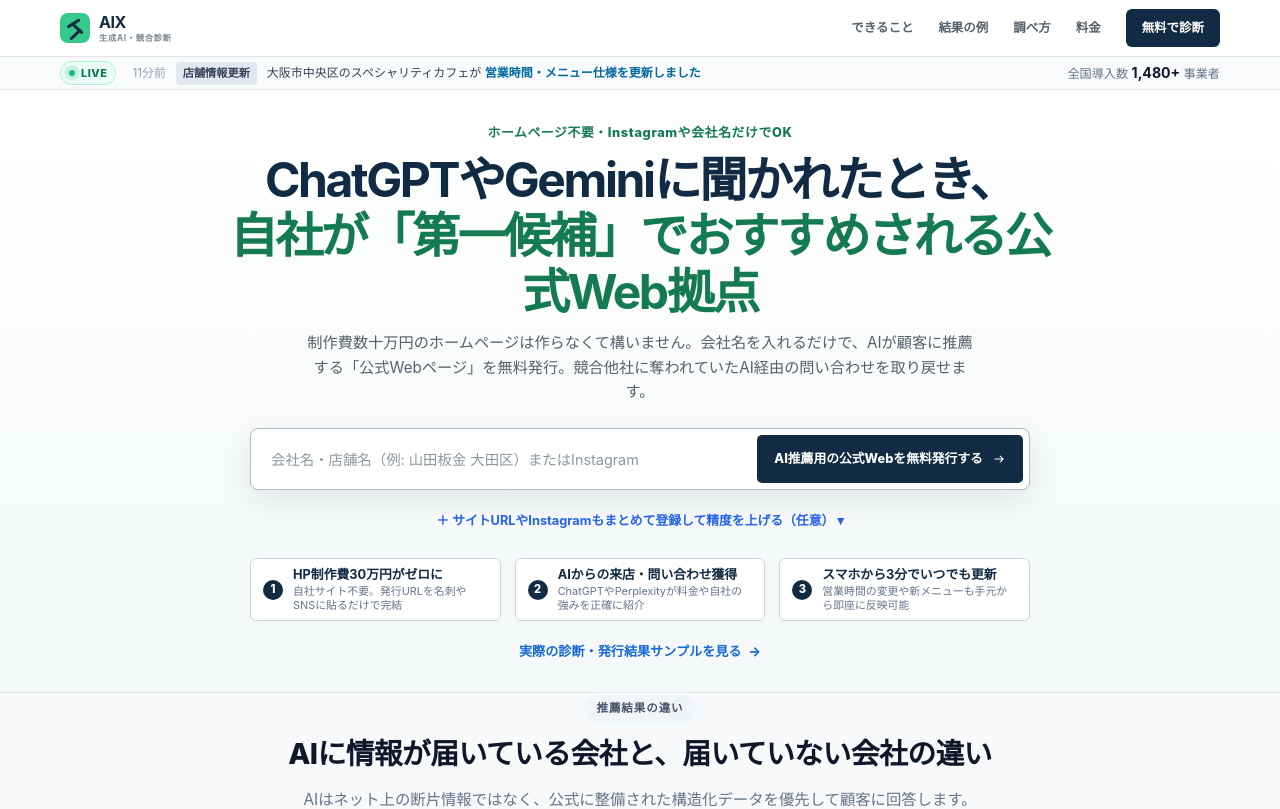
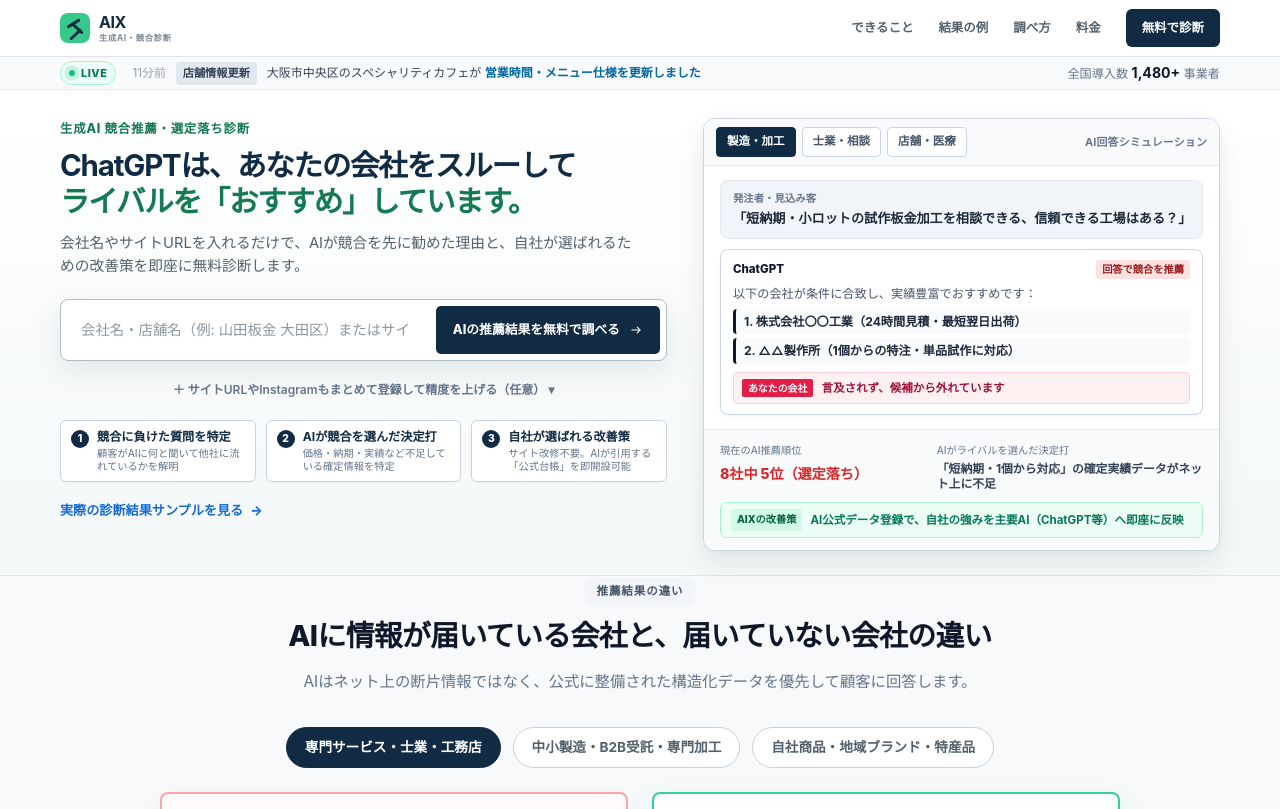
Before and after one commit to salve-de/AIX-next, a Next.js app: page / in a window 1280 px wide. Shown: the top 809 px of the page. Built offline with nearby package versions, Linux system fonts and the light colour scheme; no server answers.

Commit message:
feat(landing): 直感理解を高めるファーストビュー2カラム構成（ChatGPT推薦対話＆診断プレビューカード）を実装

```diff
--- a/app/globals.css
+++ b/app/globals.css
@@ -82,19 +82,26 @@
 
 /* Landing */
 .landing-hero { border-bottom: 1px solid var(--line); background: linear-gradient(180deg, #fff 0%, #f4f8f8 100%); }
-.landing-hero-inner { min-height: auto; padding: 32px 0 28px; text-align: center; }
-.landing-hero-head-block { max-width: 880px; margin: 0 auto; }
-.landing-hero-head-block .overline { margin-bottom: 8px; font-size: 0.8rem; font-weight: 800; color: var(--green, #16a34a); letter-spacing: 0.05em; }
-.landing-hero h1 { max-width: 860px; margin: 0 auto 12px; color: var(--navy); font-size: clamp(2rem, 4vw, 3rem); line-height: 1.16; letter-spacing: -.05em; }
+.landing-hero-inner { min-height: auto; padding: 28px 0 24px; text-align: left; }
+.landing-hero-grid {
+  display: grid;
+  grid-template-columns: 1.08fr 0.92fr;
+  gap: 36px;
+  align-items: flex-start;
+}
+.landing-hero-col-left {
+  display: flex;
+  flex-direction: column;
+}
+.landing-hero-head-block { max-width: 100%; margin: 0; }
+.landing-hero-head-block .overline { margin-bottom: 8px; font-size: 0.78rem; font-weight: 800; color: var(--green, #16a34a); letter-spacing: 0.06em; }
+.landing-hero h1 { margin: 0 0 12px; color: var(--navy); font-size: clamp(1.75rem, 2.3vw, 2.3rem); line-height: 1.22; letter-spacing: -.04em; }
 .landing-hero h1 em { color: var(--green); font-style: normal; }
-.landing-hero-lead { max-width: 680px; margin: 0 auto; color: var(--ink-soft); font-size: 0.95rem; line-height: 1.6; }
+.landing-hero-lead { max-width: 580px; margin: 0 0 20px; color: var(--ink-soft); font-size: 0.92rem; line-height: 1.6; }
 .landing-hero-lead strong { color: var(--navy); }
-.landing-hero-form-box { max-width: 780px; margin: 24px auto 0; }
+.landing-hero-form-box { max-width: 100%; margin: 0 0 16px; }
 .landing-hero .scan-form { margin-top: 0; width: 100%; }
-.landing-hero-note { display: flex; justify-content: center; flex-wrap: wrap; gap: 0; margin: 14px 0 0; color: var(--muted); font-size: .7rem; }
-.landing-hero-note span { display: inline-flex; align-items: center; }
-.landing-hero-note span + span::before { content: "·"; margin: 0 12px; color: var(--line-strong); }
-.hero-sample-link-wrapper { margin-top: 16px; }
+.hero-sample-link-wrapper { margin-top: 14px; }
 .hero-sample-link { display: inline-flex; color: var(--blue); font-size: 0.82rem; font-weight: 800; }
 .hero-sample-link span, .final-secondary-link span { margin-left: 7px; transition: transform .15s ease; }
 .hero-sample-link:hover span, .final-secondary-link:hover span { transform: translateX(3px); }
@@ -103,46 +110,255 @@
 .hero-instant-strip {
   display: grid;
   grid-template-columns: repeat(3, 1fr);
-  gap: 14px;
-  max-width: 780px;
-  margin: 20px auto 0;
+  gap: 10px;
+  max-width: 100%;
+  margin: 0;
   text-align: left;
 }
 .instant-strip-item {
   display: flex;
-  align-items: center;
-  gap: 10px;
+  align-items: flex-start;
+  gap: 8px;
   background: #ffffff;
   border: 1px solid #cbd5e1;
   border-radius: 6px;
-  padding: 8px 12px;
-  box-shadow: 0 2px 4px rgba(15, 23, 42, 0.03);
+  padding: 8px 10px;
+  box-shadow: 0 1px 3px rgba(15, 23, 42, 0.04);
 }
 .instant-strip-item .strip-num {
   display: inline-flex;
   align-items: center;
   justify-content: center;
-  width: 20px;
-  height: 20px;
+  width: 18px;
+  height: 18px;
   border-radius: 50%;
   background: var(--navy, #0f172a);
   color: #ffffff;
-  font-size: 0.7rem;
+  font-size: 0.65rem;
   font-weight: 800;
   flex-shrink: 0;
+  margin-top: 1px;
 }
 .instant-strip-item strong {
   display: block;
-  font-size: 0.8rem;
+  font-size: 0.76rem;
   color: var(--navy, #0f172a);
-  line-height: 1.25;
+  line-height: 1.3;
 }
 .instant-strip-item small {
   display: block;
+  font-size: 0.64rem;
+  color: #64748b;
+  line-height: 1.3;
+  margin-top: 2px;
+}
+
+/* 右カラム：ChatGPTリアル対話＆診断プレビューカード */
+.landing-hero-col-right {
+  position: relative;
+}
+.hero-chat-card {
+  background: #ffffff;
+  border: 1px solid #cbd5e1;
+  border-radius: 12px;
+  box-shadow: 0 12px 28px rgba(15, 23, 42, 0.08), 0 2px 6px rgba(15, 23, 42, 0.04);
+  overflow: hidden;
+}
+.hero-chat-card-topbar {
+  display: flex;
+  align-items: center;
+  justify-content: space-between;
+  padding: 8px 12px;
+  background: #f8fafc;
+  border-bottom: 1px solid #e2e8f0;
+}
+.card-topbar-tabs {
+  display: flex;
+  gap: 6px;
+}
+.topbar-tab {
+  padding: 4px 10px;
+  border-radius: 4px;
+  font-size: 0.72rem;
+  font-weight: 700;
+  border: 1px solid #cbd5e1;
+  background: #ffffff;
+  color: #475569;
+  transition: all 0.15s ease;
+}
+.topbar-tab:hover {
+  background: #f1f5f9;
+}
+.topbar-tab.active {
+  background: var(--navy, #0f172a);
+  border-color: var(--navy, #0f172a);
+  color: #ffffff;
+}
+.card-topbar-label {
   font-size: 0.68rem;
+  font-weight: 700;
   color: #64748b;
+  letter-spacing: 0.02em;
+}
+.hero-chat-card-body {
+  padding: 14px 16px;
+  display: flex;
+  flex-direction: column;
+  gap: 10px;
+  background: #ffffff;
+}
+.hero-chat-msg {
+  border-radius: 8px;
+  padding: 10px 12px;
+  font-size: 0.82rem;
+  line-height: 1.45;
+}
+.hero-chat-msg.user-msg {
+  background: #f1f5f9;
+  border: 1px solid #e2e8f0;
+}
+.hero-chat-msg.user-msg .msg-speaker {
+  display: block;
+  font-size: 0.65rem;
+  font-weight: 800;
+  color: #64748b;
+  margin-bottom: 3px;
+}
+.hero-chat-msg.user-msg p {
+  margin: 0;
+  color: #1e293b;
+  font-weight: 600;
+}
+.hero-chat-msg.ai-msg {
+  background: #ffffff;
+  border: 1px solid #cbd5e1;
+  box-shadow: 0 2px 4px rgba(15, 23, 42, 0.03);
+}
+.ai-msg-header {
+  display: flex;
+  align-items: center;
+  justify-content: space-between;
+  margin-bottom: 6px;
+}
+.msg-speaker.ai-speaker {
+  font-size: 0.72rem;
+  font-weight: 800;
+  color: #0f172a;
+  display: flex;
+  align-items: center;
+  gap: 4px;
+}
+.ai-status-tag {
+  font-size: 0.64rem;
+  font-weight: 700;
+  background: #fee2e2;
+  color: #991b1b;
+  padding: 2px 6px;
+  border-radius: 3px;
+}
+.ai-text-lead {
+  margin: 0 0 6px;
+  color: #475569;
+  font-size: 0.76rem;
+}
+.ai-rec-list {
+  list-style: none;
+  padding: 0;
+  margin: 0 0 8px;
+  display: flex;
+  flex-direction: column;
+  gap: 4px;
+}
+.ai-rec-list li {
+  padding: 4px 8px;
+  background: #f8fafc;
+  border-radius: 4px;
+  font-size: 0.76rem;
+  color: #1e293b;
+  border-left: 3px solid #0f172a;
+}
+.ai-omitted-banner {
+  display: flex;
+  align-items: center;
+  gap: 8px;
+  padding: 6px 8px;
+  background: #fff1f2;
+  border: 1px solid #fecdd3;
+  border-radius: 4px;
+}
+.omitted-badge {
+  background: #e11d48;
+  color: #ffffff;
+  font-size: 0.62rem;
+  font-weight: 800;
+  padding: 2px 6px;
+  border-radius: 2px;
+  white-space: nowrap;
+}
+.omitted-text {
+  font-size: 0.72rem;
+  color: #9f1239;
+  font-weight: 700;
+}
+.hero-chat-card-report {
+  background: #f8fafc;
+  border-top: 1px solid #e2e8f0;
+  padding: 12px 16px;
+}
+.report-row-status {
+  display: grid;
+  grid-template-columns: 1fr 1.3fr;
+  gap: 12px;
+  margin-bottom: 10px;
+}
+.report-stat-col small {
+  display: block;
+  font-size: 0.64rem;
+  color: #64748b;
+  margin-bottom: 2px;
+}
+.stat-rank.lost {
+  display: block;
+  font-size: 0.88rem;
+  font-weight: 800;
+  color: #dc2626;
+}
+.stat-cause {
+  display: block;
+  font-size: 0.74rem;
+  font-weight: 700;
+  color: #334155;
+  line-height: 1.3;
+}
+.report-action-pill {
+  display: flex;
+  align-items: center;
+  gap: 8px;
+  background: #ecfdf5;
+  border: 1px solid #a7f3d0;
+  border-radius: 6px;
+  padding: 6px 10px;
+}
+.pill-lead {
+  font-size: 0.64rem;
+  font-weight: 800;
+  color: #065f46;
+  background: #d1fae5;
+  padding: 2px 6px;
+  border-radius: 3px;
+  white-space: nowrap;
+}
+.pill-body {
+  font-size: 0.72rem;
+  color: #047857;
+  font-weight: 700;
   line-height: 1.25;
-  margin-top: 2px;
+}
+@media (max-width: 1024px) {
+  .landing-hero-grid {
+    grid-template-columns: 1fr;
+    gap: 28px;
+  }
 }
 @media (max-width: 768px) {
   .hero-instant-strip {
@@ -3691,19 +3907,18 @@
 .extra-info-toggle-btn {
   background: transparent;
   border: none;
-  font-size: 0.8rem;
-  font-weight: 700;
-  color: #2563eb;
+  font-size: 0.75rem;
+  font-weight: 600;
+  color: #64748b;
   cursor: pointer;
-  padding: 6px 12px;
+  padding: 4px 8px;
   border-radius: 4px;
   transition: all 0.15s;
 }
 
 .extra-info-toggle-btn:hover {
-  background: #eff6ff;
-  color: #1d4ed8;
-  text-decoration: underline;
+  background: #f1f5f9;
+  color: #0f172a;
 }
 
 .extra-info-panel {
--- a/app/page.tsx
+++ b/app/page.tsx
@@ -2,7 +2,7 @@
 import { ScanForm } from "@/components/scan-form";
 import { SiteFooter } from "@/components/site-footer";
 import { SiteHeader } from "@/components/site-header";
-import { ChatGptComparisonVisual, ProductOutputPreview, ProductProcessVisual, WatchTrendVisual } from "@/components/product-visuals";
+import { ChatGptComparisonVisual, HeroChatDiagnosticCard, ProductOutputPreview, ProductProcessVisual, WatchTrendVisual } from "@/components/product-visuals";
 import { LiveActivityTicker } from "@/components/live-activity-ticker";
 import { VerifiedCompaniesGallery } from "@/components/verified-companies-gallery";
 
@@ -13,51 +13,63 @@
 
     <section className="landing-hero">
       <div className="shell landing-hero-inner">
+        <div className="landing-hero-grid">
 
-        {/* メイン見出し＆一瞬でわかる価値訴求 */}
+          {/* 左カラム：問題提起・入力フォーム・得られるメリット */}
+          <div className="landing-hero-col-left">
             <div className="landing-hero-head-block">
-          <p className="overline">ホームページ不要・Instagramや会社名だけでOK</p>
-          <h1>ChatGPTやGeminiに聞かれたとき、<br /><em>自社が「第一候補」でおすすめされる公式Web拠点</em></h1>
+              <p className="overline">生成AI 競合推薦・選定落ち診断</p>
+              <h1>
+                ChatGPTは、あなたの会社をスルーして<br />
+                <em>ライバルを「おすすめ」しています。</em>
+              </h1>
               <p className="landing-hero-lead">
-            制作費数十万円のホームページは作らなくて構いません。会社名を入れるだけで、AIが顧客に推薦する「公式Webページ」を無料発行。競合他社に奪われていたAI経由の問い合わせを取り戻せます。
+                会社名やサイトURLを入れるだけで、AIが競合を先に勧めた理由と、自社が選ばれるための改善策を即座に無料診断します。
               </p>
             </div>
 
-        {/* ファーストビュー直撃：入力フォーム（スクロール一切不要） */}
+            {/* 入力フォーム */}
             <div className="landing-hero-form-box">
               <ScanForm />
             </div>
 
-        {/* 一瞬で価値が伝わる「3大保証バッジ」（スクロール不要の一等地） */}
+            {/* 得られる3大結果 */}
             <div className="hero-instant-strip" aria-label="得られる3大メリット">
               <div className="instant-strip-item">
                 <span className="strip-num">1</span>
                 <div>
-              <strong>HP制作費30万円がゼロに</strong>
-              <small>自社サイト不要。発行URLを名刺やSNSに貼るだけで完結</small>
+                  <strong>競合に負けた質問を特定</strong>
+                  <small>顧客がAIに何と聞いて他社に流れているかを解明</small>
                 </div>
               </div>
               <div className="instant-strip-item">
                 <span className="strip-num">2</span>
                 <div>
-              <strong>AIからの来店・問い合わせ獲得</strong>
-              <small>ChatGPTやPerplexityが料金や自社の強みを正確に紹介</small>
+                  <strong>AIが競合を選んだ決定打</strong>
+                  <small>価格・納期・実績など不足している確定情報を特定</small>
                 </div>
               </div>
               <div className="instant-strip-item">
                 <span className="strip-num">3</span>
                 <div>
-              <strong>スマホから3分でいつでも更新</strong>
-              <small>営業時間の変更や新メニューも手元から即座に反映可能</small>
+                  <strong>自社が選ばれる改善策</strong>
+                  <small>サイト改修不要。AIが引用する「公式台帳」を即開設可能</small>
                 </div>
               </div>
             </div>
 
             {/* 診断見本リンク */}
             <div className="hero-sample-link-wrapper">
-          <Link className="hero-sample-link" href="/result?sample=1">実際の診断・発行結果サンプルを見る <span aria-hidden="true">→</span></Link>
+              <Link className="hero-sample-link" href="/result?sample=1">実際の診断結果サンプルを見る <span aria-hidden="true">→</span></Link>
+            </div>
           </div>
 
+          {/* 右カラム：0.1秒で伝わるChatGPTリアル比較＆診断プレビュー */}
+          <div className="landing-hero-col-right">
+            <HeroChatDiagnosticCard />
+          </div>
+
+        </div>
       </div>
     </section>
 
--- a/components/product-visuals.tsx
+++ b/components/product-visuals.tsx
@@ -2,6 +2,113 @@
 
 import { useState } from "react";
 import { ArrowIcon, EvidenceIcon, TrendIcon } from "@/components/icons";
+
+export function HeroChatDiagnosticCard() {
+  const [industry, setIndustry] = useState<"mfg" | "service" | "local">("mfg");
+
+  const data = {
+    mfg: {
+      query: "「短納期・小ロットの試作板金加工を相談できる、信頼できる工場はある？」",
+      competitor1: "株式会社〇〇工業（24時間見積・最短翌日出荷）",
+      competitor2: "△△製作所（1個からの特注・単品試作に対応）",
+      rank: "8社中 5位（選定落ち）",
+      cause: "「短納期・1個から対応」の確定実績データがネット上に不足",
+      action: "AI公式データ登録で、自社の強みを主要AI（ChatGPT等）へ即座に反映",
+    },
+    service: {
+      query: "「相続や事業承継の相談、大手より親身に個別対応してくれる事務所は？」",
+      competitor1: "大手総合税理士法人グループ（全国対応）",
+      competitor2: "士業ポータルサイト（一括資料請求ナビ）",
+      rank: "12社中 7位（推薦圏外）",
+      cause: "「親身な個別伴走・初回直接面談」の実績がAIに届いていない",
+      action: "公式ナレッジ台帳を開設し、AIが引用する一次情報源として登録",
+    },
+    local: {
+      query: "「近隣で休日の急患や専門治療に対応している評判の医院・施設は？」",
+      competitor1: "地域総合医療センター（紹介状必須）",
+      competitor2: "大手医療ポータル予約サイト",
+      rank: "6件中 4位（推薦漏れ）",
+      cause: "休日診療や特定分野の専門実績がAIロボットに正しく伝達されていない",
+      action: "Schema構造化データで正確な診療仕様を公式公開し、AI推薦を獲得",
+    },
+  };
+
+  const current = data[industry];
+
+  return (
+    <div className="hero-chat-card" aria-label="ChatGPTでの競合推薦とAIX診断プレビュー">
+      <div className="hero-chat-card-topbar">
+        <div className="card-topbar-tabs">
+          <button
+            type="button"
+            className={`topbar-tab ${industry === "mfg" ? "active" : ""}`}
+            onClick={() => setIndustry("mfg")}
+          >
+            製造・加工
+          </button>
+          <button
+            type="button"
+            className={`topbar-tab ${industry === "service" ? "active" : ""}`}
+            onClick={() => setIndustry("service")}
+          >
+            士業・相談
+          </button>
+          <button
+            type="button"
+            className={`topbar-tab ${industry === "local" ? "active" : ""}`}
+            onClick={() => setIndustry("local")}
+          >
+            店舗・医療
+          </button>
+        </div>
+        <span className="card-topbar-label">AI回答シミュレーション</span>
+      </div>
+
+      <div className="hero-chat-card-body">
+        {/* ユーザーの質問 */}
+        <div className="hero-chat-msg user-msg">
+          <span className="msg-speaker">発注者・見込み客</span>
+          <p>{current.query}</p>
+        </div>
+
+        {/* ChatGPTの回答 */}
+        <div className="hero-chat-msg ai-msg">
+          <div className="ai-msg-header">
+            <span className="msg-speaker ai-speaker">ChatGPT</span>
+            <span className="ai-status-tag">回答で競合を推薦</span>
+          </div>
+          <p className="ai-text-lead">以下の会社が条件に合致し、実績豊富でおすすめです：</p>
+          <ul className="ai-rec-list">
+            <li><strong>1. {current.competitor1}</strong></li>
+            <li><strong>2. {current.competitor2}</strong></li>
+          </ul>
+          <div className="ai-omitted-banner">
+            <span className="omitted-badge">あなたの会社</span>
+            <span className="omitted-text">言及されず、候補から外れています</span>
+          </div>
+        </div>
+      </div>
+
+      {/* AIXの診断レポート */}
+      <div className="hero-chat-card-report">
+        <div className="report-row-status">
+          <div className="report-stat-col">
+            <small>現在のAI推薦順位</small>
+            <strong className="stat-rank lost">{current.rank}</strong>
+          </div>
+          <div className="report-stat-col">
+            <small>AIがライバルを選んだ決定打</small>
+            <span className="stat-cause">{current.cause}</span>
+          </div>
+        </div>
+        <div className="report-action-pill">
+          <span className="pill-lead">AIXの改善策</span>
+          <span className="pill-body">{current.action}</span>
+        </div>
+      </div>
+    </div>
+  );
+}
 
 export function ChatGptComparisonVisual() {
   const [tab, setTab] = useState<"service" | "mfg" | "brand">("service");
--- a/components/scan-form.tsx
+++ b/components/scan-form.tsx
@@ -45,12 +45,12 @@
             autoCapitalize="none"
             autoCorrect="off"
             inputMode="text"
-            placeholder="会社名・店舗名（例: 山田板金 大田区）またはInstagram"
+            placeholder="会社名・店舗名（例: 山田板金 大田区）またはサイトURL"
             value={input}
             onChange={(event) => setInput(event.target.value)}
           />
           <button type="submit">
-            <span>{compact ? "無料発行" : "AI推薦用の公式Webを無料発行する"}</span>
+            <span>{compact ? "無料診断" : "AIの推薦結果を無料で調べる"}</span>
             <ArrowIcon />
           </button>
         </div>
```
Lines whose indentation alone changed are shown as unchanged.
